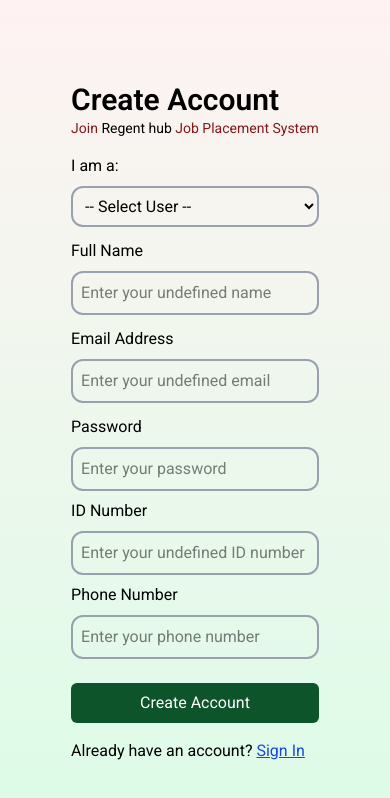
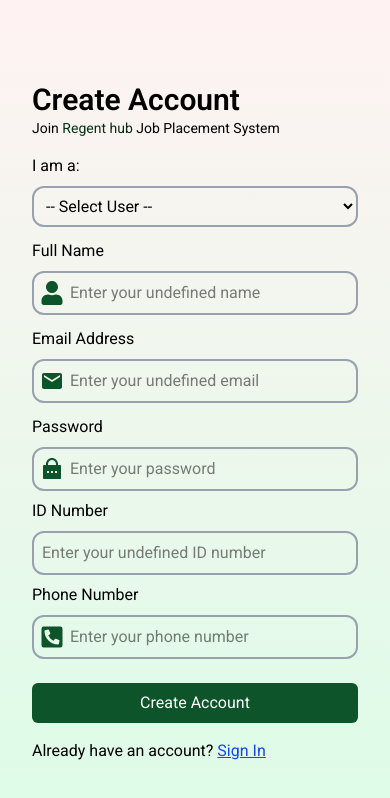
Before and after one commit to Whizkelvin/regent-internship, a React (Vite) app: page /signup in a window 390 px wide. Shown: the top 798 px of the page. Built offline with nearby package versions, Linux system fonts and the light colour scheme.

Commit message:
Adding react icons

```diff
--- a/src/pages/ForgotPassword.jsx
+++ b/src/pages/ForgotPassword.jsx
@@ -1,6 +1,5 @@
-
 import { IoMdArrowBack } from "react-icons/io";
-import { useNavigate } from 'react-router-dom';
+import { useNavigate } from "react-router-dom";
 import React, { useState } from "react";
 import { supabase } from "../supabaseClient";
 
@@ -8,7 +7,7 @@ const ForgotPassword = () => {
   const [email, setEmail] = useState("");
   const [message, setMessage] = useState("");
   const [errorMsg, setErrorMsg] = useState("");
-  const navigate = useNavigate()
+  const navigate = useNavigate();
 
   const handleReset = async (e) => {
     e.preventDefault();
@@ -26,17 +25,17 @@ const ForgotPassword = () => {
     }
   };
   return (
-    <div className="flex flex-col h-screen  bg-linear-to-b from-red-50 to-green-100">
-      <div >
-        <div className='bg-green-700 h-16 md:hidden flex items-center w-full px-4'>
-          <p className='text-white flex items-center gap-4'>
+    <div className="flex flex-col h-screen  bg-linear-to-b from-red-50 to-green-100 justify-center items-center">
+      <div>
+        <div className="bg-green-700 h-16 md:hidden flex items-center w-full px-4">
+          <p className="text-white flex items-center gap-4">
             <IoMdArrowBack
-          className='text-3xl cursor-pointer'
-          onClick={()=>navigate("/")}/>
+              className="text-3xl cursor-pointer"
+              onClick={() => navigate("/")}
+            />
             Reset Password
           </p>
         </div>
-
 
         <div className="flex flex-col items-center justify-center mt-[30%]  ">
           <div className="bg-white p-8 rounded-2xl shadow-md w-[90%] sm:w-[400px]">
@@ -67,7 +66,7 @@ const ForgotPassword = () => {
         </div>
       </div>
     </div>
-  )
-}
+  );
+};
 
-export default ForgotPassword
+export default ForgotPassword;
--- a/src/pages/Signin.jsx
+++ b/src/pages/Signin.jsx
@@ -1,6 +1,8 @@
 import React, { useState } from "react";
 import { useNavigate } from "react-router-dom";
 import { supabase } from "../supabaseClient";
+import { MdEmail } from "react-icons/md";
+import { RiLockPasswordFill } from "react-icons/ri";
 
 const Signin = () => {
   const navigate = useNavigate();
@@ -66,26 +68,28 @@ const Signin = () => {
             </p>
           </div>
 
-          <form onSubmit={handleSignin}>
+          <form onSubmit={handleSignin} className="relative">
             <label className="font-medium text-gray-800">Email Address</label>
+            <MdEmail className="absolute top-[42px] left-2 text-2xl text-green-900" />
             <input
               type="email"
               name="email"
               placeholder="example@regent.edu.gh"
               value={formData.email}
               onChange={handleChange}
-              className="border-2 border-gray-400 w-full p-2 rounded-xl my-2 mb-4"
+              className="border-2 border-gray-400 w-full p-2 rounded-xl my-2 mb-4 pl-10"
               required
             />
 
             <label className="font-medium text-gray-800">Password</label>
+            <RiLockPasswordFill className="absolute top-[133px] left-2 text-2xl text-green-900 " />
             <input
               type="password"
               name="password"
               placeholder="Enter your password"
               value={formData.password}
               onChange={handleChange}
-              className="border-2 border-gray-400 w-full p-2 rounded-xl my-2"
+              className="border-2 border-gray-400 w-full p-2 rounded-xl my-2 pl-10"
               required
             />
 
@@ -106,17 +110,17 @@ const Signin = () => {
           </form>
 
           <p
-              onClick={() => navigate("/forgotpassword")}
-              className="text-red-700 text-sm text-end cursor-pointer mt-2"
-            >
-              Forgot password?
-            </p>
+            onClick={() => navigate("/forgotpassword")}
+            className="text-red-700 text-sm text-end cursor-pointer mt-2"
+          >
+            Forgot password?
+          </p>
 
           <p className="text-center text-sm mt-4">
             Don't have an account?{" "}
             <button
               onClick={() => navigate("/signup")}
-              className="text-blue-700 underline"
+              className="text-green-950 underline"
             >
               Register
             </button>
@@ -127,7 +131,7 @@ const Signin = () => {
           <img
             src="https://res.cloudinary.com/dnkk72bpt/image/upload/v1762440610/Regent-University-College-of-Science-and-Technology-Mallam-Ghana-SchoolFinder-TortoisePathcom_himnme.jpg "
             alt=""
-            className="rounded-lg"
+            className="rounded-lg "
           />
         </div>
       </div>
--- a/src/pages/Signup.jsx
+++ b/src/pages/Signup.jsx
@@ -2,10 +2,12 @@ import React, { useState } from "react";
 import { useNavigate } from "react-router-dom";
 import { createClient } from "@supabase/supabase-js";
 import { supabase } from "../supabaseClient";
-
+import { FaUser } from "react-icons/fa";
+import { MdDateRange, MdEmail } from "react-icons/md";
+import { RiLockPasswordFill } from "react-icons/ri";
+import { FaPhoneSquareAlt } from "react-icons/fa";
 
 // ✅ Initialize Supabase
-
 
 const Signup = () => {
   const navigate = useNavigate();
@@ -28,19 +30,17 @@ const Signup = () => {
     setSuccessMsg("");
     setLoading(true);
 
-
     if (!email.includes("@")) {
       setErrorMsg("Invalid email format");
       setLoading(false);
       return;
     }
 
-    if(role === "student"){
-      !email.includes("@regent.edu.gh")
+    if (role === "student") {
+      !email.includes("@regent.edu.gh");
       setErrorMsg("Enter only your school email");
       setLoading(false);
       return;
-
     }
 
     if (password.length < 6) {
@@ -56,7 +56,6 @@ const Signup = () => {
     }
 
     try {
-
       const { data, error } = await supabase.auth.signUp({
         email,
         password,
@@ -92,27 +91,30 @@ const Signup = () => {
     }
   };
 
-  const  getInfo = ()=>{
-    switch(role){
-      case 'student':
-        return 'student'
-      case 'company':
-        return 'company'
-      case 'admin':
-        return 'admin'
+  const getInfo = () => {
+    switch (role) {
+      case "student":
+        return "student";
+      case "company":
+        return "company";
+      case "admin":
+        return "admin";
     }
-  }
+  };
 
   return (
-    <div className="bg-linear-to-b from-red-50 to-green-100 min-h-screen flex flex-col p-8 justify-center items-center">
-    <div  className="md:bg-white md:p-8 rounded-2xl md:shadow-lg  md:w-[80%] flex justify-center items-center gap-6 md:gap-16 md:flex-row flex-col">
+    <div className="bg-linear-to-b from-red-50 to-green-100 min-h-screen flex flex-col p-8 justify-center items-center ">
+      <div className="md:bg-white md:p-8 rounded-2xl md:shadow-lg  md:w-[80%] flex  gap-6 md:gap-16 md:flex-row flex-col">
         <div className="w-full">
           <div className="py-4">
             <h3 className="text-3xl font-semibold">Create Account</h3>
-        <p className="text-sm text-red-900">Join <span className="text-black">Regent hub</span> Job Placement System</p>
+            <p className="text-sm text-black">
+              Join <span className="text-green-950">Regent hub</span> Job
+              Placement System
+            </p>
           </div>
 
-      <form onSubmit={handleSignup} className="flex flex-col">
+          <form onSubmit={handleSignup} className="flex flex-col ">
             <label>I am a:</label>
             <select
               className="border-2 border-gray-400 p-2 rounded-xl my-2 mb-3"
@@ -126,35 +128,44 @@ const Signup = () => {
               <option value="admin">Admin</option>
             </select>
 
+            <div className="relative">
               <label>Full Name</label>
+              <FaUser className="absolute top-[42px] left-2 text-2xl text-green-900" />
               <input
                 type="text"
                 placeholder={`Enter your ${getInfo()} name`}
                 value={name}
                 onChange={(e) => setName(e.target.value)}
                 required
-          className="border-2 border-gray-400 w-full p-2 rounded-xl my-2 mb-3"
+                className="border-2 border-gray-400 w-full p-2 rounded-xl my-2 mb-3 pl-9"
               />
+            </div>
 
+            <div className="relative">
               <label>Email Address</label>
+              <MdEmail className="absolute top-[42px] left-2 text-2xl text-green-900" />
               <input
                 type="email"
                 placeholder={`Enter your ${getInfo()} email`}
                 value={email}
                 onChange={(e) => setEmail(e.target.value)}
                 required
-          className="border-2 border-gray-400 w-full p-2 rounded-xl my-2 mb-3"
+                className="border-2 border-gray-400 w-full p-2 rounded-xl my-2 mb-3 pl-9"
               />
+            </div>
 
+            <div className="relative">
               <label>Password</label>
+              <RiLockPasswordFill className="absolute top-[42px] left-2 text-2xl text-green-900" />
               <input
                 type="password"
                 placeholder="Enter your password"
                 value={password}
                 onChange={(e) => setPassword(e.target.value)}
                 required
-          className="border-2 border-gray-400 w-full p-2 rounded-xl my-2"
+                className="border-2 border-gray-400 w-full p-2 rounded-xl my-2 pl-9"
               />
+            </div>
 
             <label>{role === "student" ? "Student ID" : "ID Number"}</label>
             <input
@@ -189,17 +200,21 @@ const Signup = () => {
                   <option>Theology</option>
                 </select>
 
+                <div className="relative">
                   <label>Graduation Year</label>
+                  <MdDateRange className="absolute top-[42px] left-2 text-2xl text-green-900" />
                   <input
                     type="date"
                     value={graduationYear}
                     onChange={(e) => setGraduationYear(e.target.value)}
                     required
-              className="border-2 border-gray-400 w-full p-2 rounded-xl my-2"
+                    className="border-2 border-gray-400 w-full p-2 rounded-xl my-2 pl-9"
                   />
+                </div>
               </>
             )}
-
+            <div className="relative">
+              <FaPhoneSquareAlt className="absolute top-[42px] left-2 text-2xl text-green-900" />
               <label>Phone Number</label>
               <input
                 type="text"
@@ -207,12 +222,17 @@ const Signup = () => {
                 value={phone}
                 onChange={(e) => setPhone(e.target.value)}
                 required
-          className="border-2 border-gray-400 w-full p-2 rounded-xl my-2"
+                className="border-2 border-gray-400 w-full p-2 rounded-xl my-2 pl-9"
               />
+            </div>
 
             {/* ✅ Error and Success Messages */}
-        {errorMsg && <p className="text-red-600 text-sm mt-2">{errorMsg}</p>}
-        {successMsg && <p className="text-green-700 text-sm mt-2">{successMsg}</p>}
+            {errorMsg && (
+              <p className="text-red-600 text-sm mt-2">{errorMsg}</p>
+            )}
+            {successMsg && (
+              <p className="text-green-700 text-sm mt-2">{successMsg}</p>
+            )}
 
             <button
               type="submit"
@@ -234,22 +254,22 @@ const Signup = () => {
           </p>
         </div>
 
-    <div className="hidden md:flex flex-col text-center capitalize items-center justify-center ">
+        <div className="hidden md:flex flex-col text-center capitalize items-center justify-center bg-green-300/10 w-full px-7">
           <img
             src="https://res.cloudinary.com/dnkk72bpt/image/upload/v1762440313/RUCST_logo-removebg-preview_hwdial.png"
             alt="Regent Logo"
             className="w-20"
           />
-      <h1 className="text-5xl font-medium mb-10">regent <span className="text-red-900">hub</span></h1>
+          <h1 className="text-5xl font-medium mb-10">
+            regent <span className="text-red-900">hub</span>
+          </h1>
           <img
             src="https://res.cloudinary.com/dnkk72bpt/image/upload/v1762440610/Regent-University-College-of-Science-and-Technology-Mallam-Ghana-SchoolFinder-TortoisePathcom_himnme.jpg "
             alt=""
-            className="rounded-lg w-full"
+            className=" w-full object-cover"
           />
         </div>
       </div>
-
-
     </div>
   );
 };
```
Also changed, not shown: src/pages/UpdatePassword.jsx (+4 -13 lines). Lines whose indentation alone changed are shown as unchanged.
